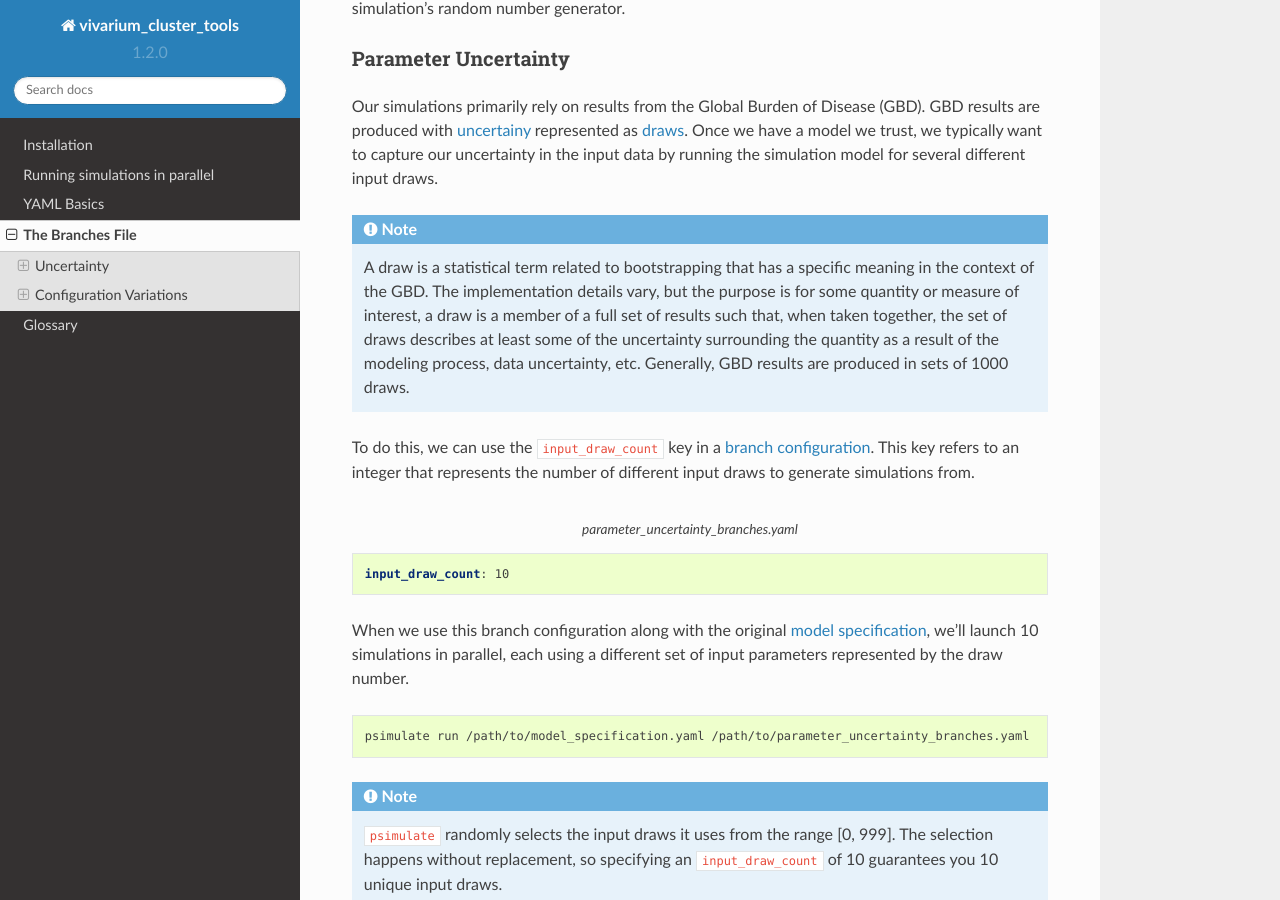
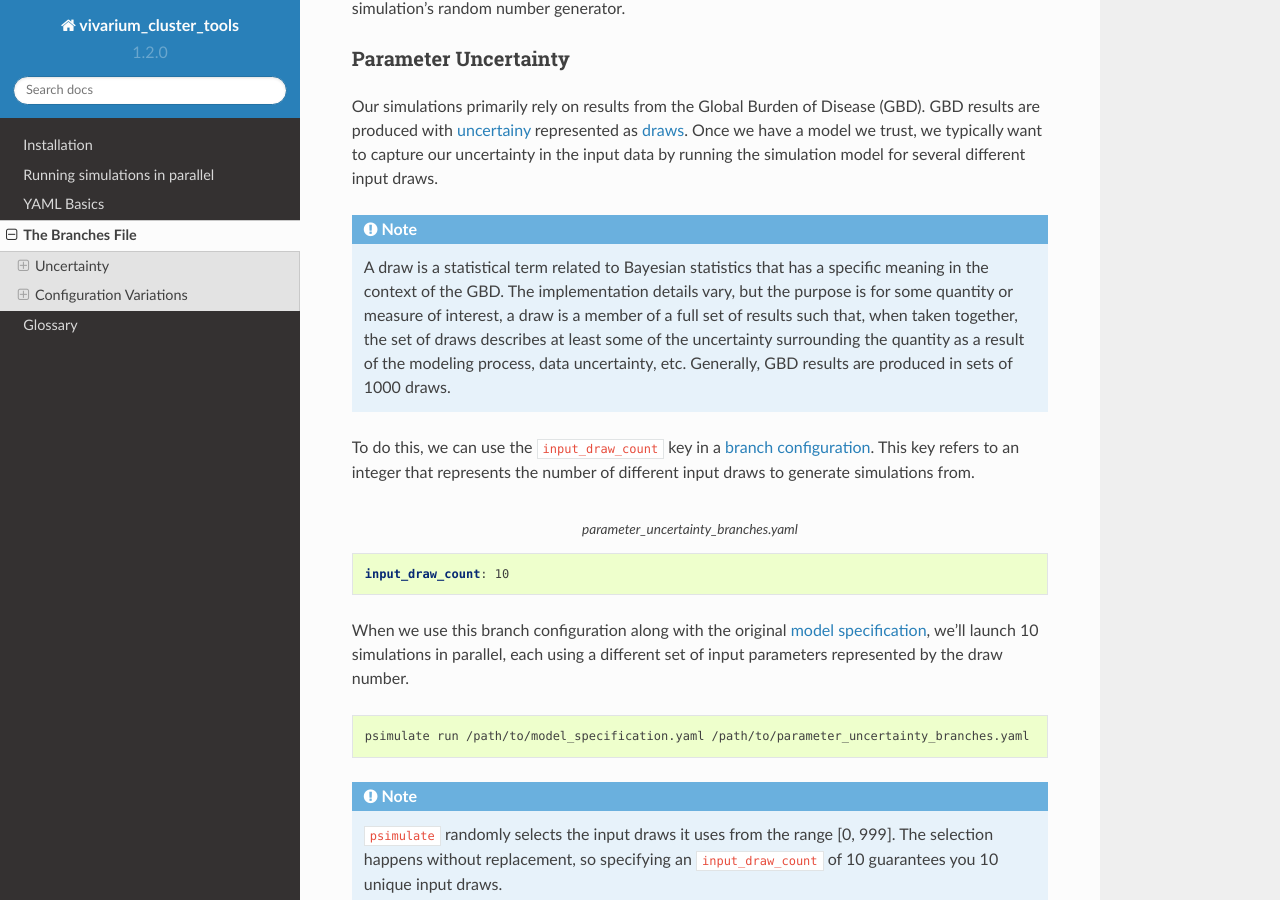
Before and after one commit to ihmeuw/vivarium_cluster_tools, a Sphinx documentation site: the page built from docs/source/branch.rst, in a window 1280 px wide and 900 px high, scrolled down 747 px. Built offline with Sphinx 7.4.7 and the Read the Docs theme 2.0.0, drawn with Linux system fonts in a browser that asks for light colours; some of the changed text lies outside the part shown.

Commit message:
Alter some jargon
And fix a typo

```diff
--- a/docs/source/branch.rst
+++ b/docs/source/branch.rst
@@ -32,7 +32,7 @@ input draws.
 
 .. note::
 
-    A draw is a statistical term related to bootstrapping that has a specific meaning in the context of the GBD. The
+    A draw is a statistical term related to Bayesian statistics that has a specific meaning in the context of the GBD. The
     implementation details vary, but the purpose is for some quantity or measure of interest, a draw is a member of
     a full set of results such that, when taken together, the set of draws describes at least some of the uncertainty
     surrounding the quantity as a result of the modeling process, data uncertainty, etc. Generally, GBD results are
```
Also changed, not shown: other parts of docs/source/branch.rst (+1 -1 lines).
